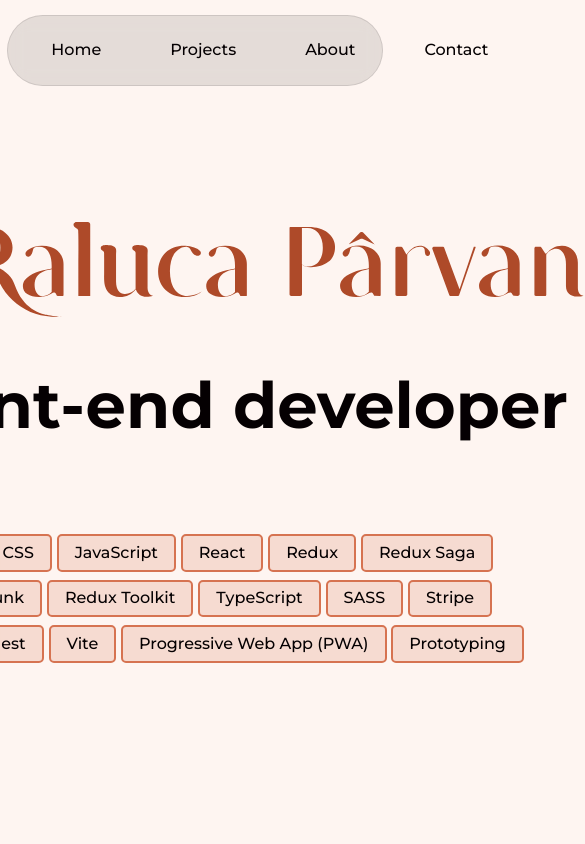
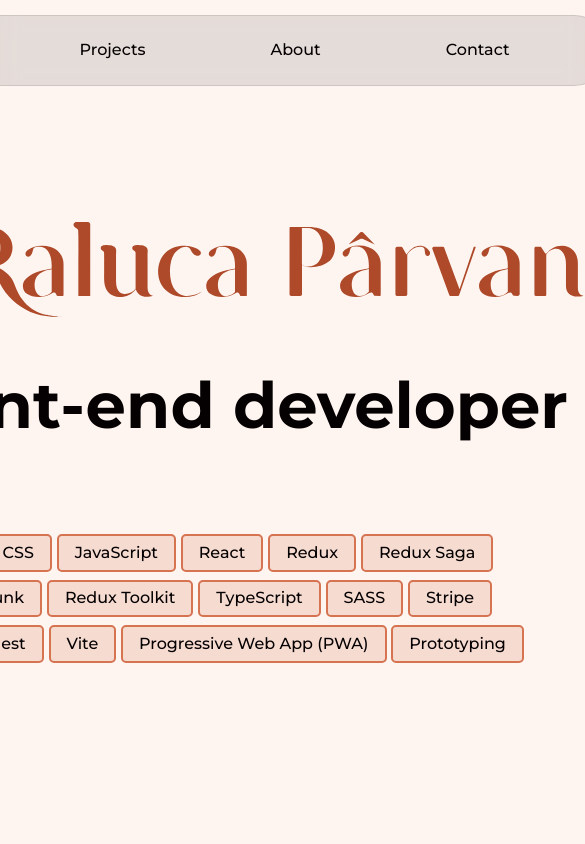
Before and after one commit to RalucP/personal-website, a React (Vite) app: page / in a window 390 px wide. Shown: the top 844 px of the page, 585 px wide, since content can reach past the window. Built offline with nearby package versions, Linux system fonts and the light colour scheme.

Commit message:
Make navbar responsive

```diff
--- a/src/App.scss
+++ b/src/App.scss
@@ -1,3 +1,15 @@
 #root{
   padding: 0em 10em;
+
+  @media screen and (max-width: 1050px){
+    padding: 0 5em;
+  }
+
+  @media screen and (max-width: 850px) {
+    padding: 0 3em;
+  }
+
+  @media screen and (max-width: 650px) {
+    padding: 0 .5em;
+  }
 }
--- a/src/components/navbar/Navbar.styles.scss
+++ b/src/components/navbar/Navbar.styles.scss
@@ -1,5 +1,5 @@
 .navbar{
-  width: 45%;
+  width: 52%;
   padding: .7em;
   margin: auto;
   top: 15px;
@@ -28,4 +28,16 @@
       background-color: var(--text-color-10);
     }
   }
+
+  @media screen and (max-width: 1050px){
+    width: 70%;
+  }
+
+  @media screen and (max-width: 850px){
+    width: 90%;
+  }
+
+  @media screen and (max-width: 650px){
+    width: 100%;
+  }
 }
```
